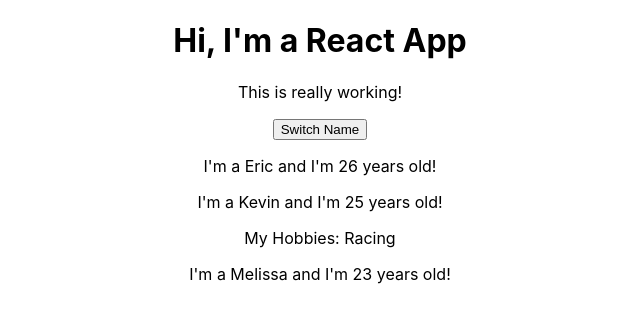
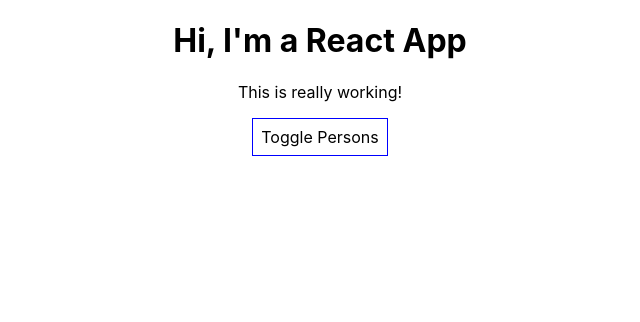
Before and after one commit to EricQuinterX/react-tutorial, a React (Create React App) app in the folder react-guide/: page / in a window 1280 px wide. Shown: the top 322 px of the page, without its empty margins (320-960 px from the left). Built offline with nearby package versions, Linux system fonts and the light colour scheme.

Commit message:
Working with Lists and Conditionals

```diff
--- a/react-guide/src/App.js
+++ b/react-guide/src/App.js
@@ -7,43 +7,80 @@
 class App extends Component {
   state = {
     persons: [
-      { name: "Eric", age: 26 },
-      { name: "Kevin", age: 25 },
-      { name: "Melissa", age: 23 }
-    ]
+      { id: '1', name: "Eric", age: 26 },
+      { id: '2', name: "Kevin", age: 25 },
+      { id: '3', name: "Melissa", age: 23 }
+    ],
+    otherState: 'some other value',
+    showPersons: false
   }
 
-  switchNameHandler = () => {
-    console.log('Was clicked');
+  switchNameHandler = (newName) => {
+    // console.log('Was clicked');
+    // DON'T DO THIS: this.state.persons[0].name = "Eze";
+    this.setState({
+      persons: [
+        { name: newName, age: 22 },
+        { name: "Kevin", age: 25 },
+        { name: "Melissa", age: 27 }
+      ]
+    })
+  }
+
+  nameChangedHandler = (event, id) => {
+    const persons = [...this.state.persons];
+    persons.forEach(p => {
+      if (p.id === id) {
+        p.name = event.target.value;
+      }
+    });
+    this.setState({ persons: persons });
+  }
+
+  deletePersonHandler = (personId) => {
+    const persons = this.state.persons.filter(_ => _.id !== personId);
+    this.setState({ persons: persons });
+  }
+
+  togglePersonsHandler = () => {
+    this.setState({ showPersons: !this.state.showPersons })
   }
 
   render() {
-    const persons = this.state.persons;
+    const style = {
+      backgroundColor: 'white',
+      font: 'inherit',
+      border: '1px solid blue',
+      padding: '8px',
+      cursor: 'pointer'
+    };
+
+    let persons = null;
+
+    if (this.state.showPersons) {
+      persons = (
+        <div>
+          {this.state.persons.map((person, index) => {
+            return <Person
+              key={person.id}
+              name={person.name}
+              age={person.age}
+              click={() => this.deletePersonHandler(person.id)}
+              changed={(event) => this.nameChangedHandler(event, person.id)} />
+          })}
+        </div>
+      );
+    }
+
     return (
       <div className="App">
         <h1>Hi, I'm a React App</h1>
         <p>This is really working!</p>
-        <button onClick={this.switchNameHandler}>Switch Name</button>
-        <Person name={persons[0].name} age={persons[0].age} />
-        <Person name={persons[1].name} age={persons[1].age}>My Hobbies: Racing</Person>
-        <Person name={persons[2].name} age={persons[2].age} />
+        <button
+          style={style}
+          onClick={this.togglePersonsHandler}>Toggle Persons</button>
+        {persons}
       </div>
-      // <div className="App">
-      //   <header className="App-header">
-      //     <img src={logo} className="App-logo" alt="logo" />
-      //     <p>
-      //       Edit <code>src/App.js</code> and save to reload.
-      //     </p>
-      //     <a
-      //       className="App-link"
-      //       href="https://reactjs.org"
-      //       target="_blank"
-      //       rel="noopener noreferrer"
-      //     >
-      //       Learn React
-      //     </a>
-      //   </header>
-      // </div>
     );
   }
 }
--- /dev/null
+++ b/react-guide/src/Person/Person.css
@@ -0,0 +1,8 @@
+.Person {
+  width: 60%;
+  margin: 16px auto;
+  border: 1px solid #eee;
+  box-shadow: 0 2px 3px #ccc;
+  padding: 16px;
+  text-align: center;
+}
--- a/react-guide/src/Person/Person.js
+++ b/react-guide/src/Person/Person.js
@@ -1,10 +1,12 @@
 import React from 'react';
+import './Person.css';
 
 const person = (props) => {
   return (
-    <div>
-      <p>I'm a {props.name} and I'm {props.age} years old!</p>
+    <div className="Person">
+      <p onClick={props.click}>I'm a {props.name} and I'm {props.age} years old!</p>
       <p>{props.children}</p>
+      <input type="text" onChange={props.changed} defaultValue={props.name} />
     </div>
   )
 }
```
